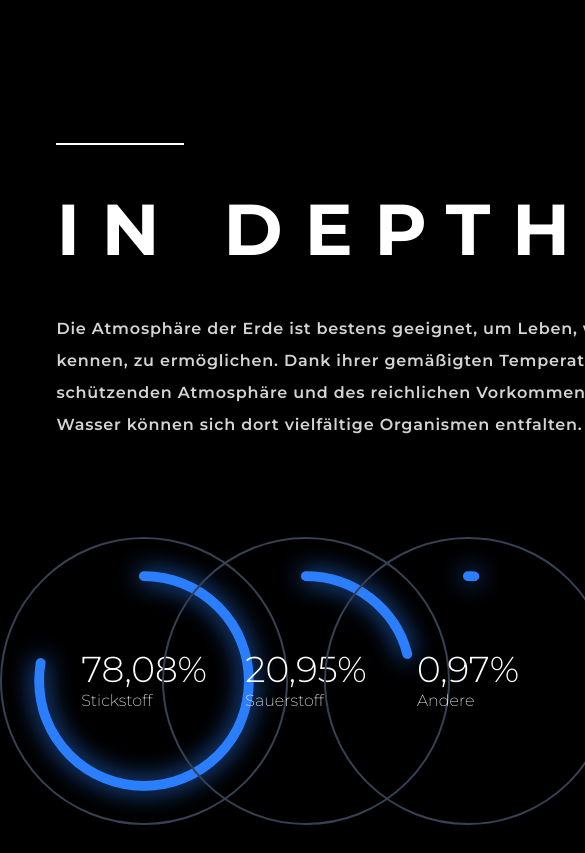
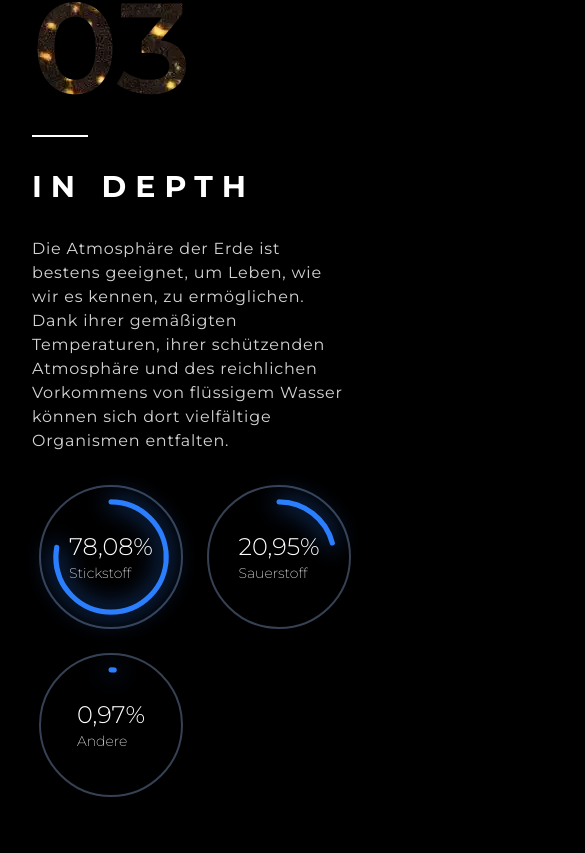
Before and after one commit to zeroequalsone/orbit, a Next.js app: page /solar-system in a window 390 px wide. Shown: the part 4391-5244 px from the top of the page, 585 px wide, since content can reach past the window. Built offline with nearby package versions, Linux system fonts and the light colour scheme.

Commit message:
refactor(inDepthSection): refactored css and made responsive

```diff
--- a/app/components/solar-system/InDepthSection.tsx
+++ b/app/components/solar-system/InDepthSection.tsx
@@ -2,32 +2,38 @@ import { Planet } from "@/data/planets";
 
 export default function InDepthSection({ planet }: { planet: Planet }) {
   return (
-    <section className="flex flex-col min-h-screen justify-center items-center gap-24 pt-48 pb-48">
-      <div className="flex items-center justify-center gap-24 w-4/5">
+    <section>
+      <div className="flex flex-col gap-8 lg:gap-14 max-w-384 lg:p-40 p-8 mx-auto">
+        <div className="flex lg:flex-row flex-col gap-6 lg:gap-14 justify-center">
           <p
-          className="text-[15rem] font-semibold leading-44 bg-clip-text text-transparent bg-position-[left_40rem_top_40rem]"
+            className="text-9xl lg:text-[15rem] font-semibold bg-clip-text text-transparent bg-position-[left_40rem_top_40rem]"
             style={{
               backgroundImage: `url('${planet.section[2]}')`,
             }}
           >
             03
           </p>
-        <div className="flex flex-col gap-12">
-          <span className="border-t-2 w-32"></span>
-          <p className="text-7xl font-bold uppercase tracking-[0.3em]">
+          <div className="flex flex-col gap-8 lg:gap-16">
+            <div className="flex flex-col lg:gap-4 gap-8">
+              <span className="border border-white w-14 lg:w-28 lg:mb-10"></span>
+              <p className="text-3xl lg:text-7xl font-bold uppercase tracking-[0.3em]">
                 In Depth
               </p>
-          <p className="w-2xl text-neutral-300 font-semibold tracking-wider leading-loose">
+            </div>
+            <p className="w-xs lg:w-md text-neutral-300 tracking-wider">
               {planet.inDepthDescription}
             </p>
           </div>
         </div>
-      <div className="grid grid-cols-3 gap-24">
+
+        <div className="grid lg:grid-cols-3 grid-cols-2 self-center lg:gap-24 gap-6">
           {planet.atmosphere
             .filter((atmosphere) => atmosphere.percentage > 0)
             .map((atmosphere) => (
-            <div key={atmosphere.gas}>
-              <div className="relative size-72 border-2 border-gray-700 rounded-full p-6">
+              <div
+                key={atmosphere.gas}
+                className="relative size-36 lg:size-72 border-2 border-gray-700 rounded-full lg:p-6 p-2"
+              >
                 <svg
                   className="-rotate-90 drop-shadow-[0_0_12px_rgba(43,127,255,1)]"
                   viewBox="0 0 36 36"
@@ -53,15 +59,17 @@ export default function InDepthSection({ planet }: { planet: Planet }) {
                   ></circle>
                 </svg>
                 <div className="absolute top-1/2 left-1/2 transform -translate-x-1/2 -translate-y-1/2">
-                  <p className="text-4xl font-light">
+                  <p className="text-2xl lg:text-4xl font-light">
                     {atmosphere.percentage.toLocaleString("de")}%
                   </p>
-                  <p className="font-extralight">{atmosphere.gas}</p>
-                </div>
+                  <p className="lg:text-base text-sm font-extralight">
+                    {atmosphere.gas}
+                  </p>
                 </div>
               </div>
             ))}
         </div>
+      </div>
     </section>
   );
 }
```
Lines whose indentation alone changed are shown as unchanged.
